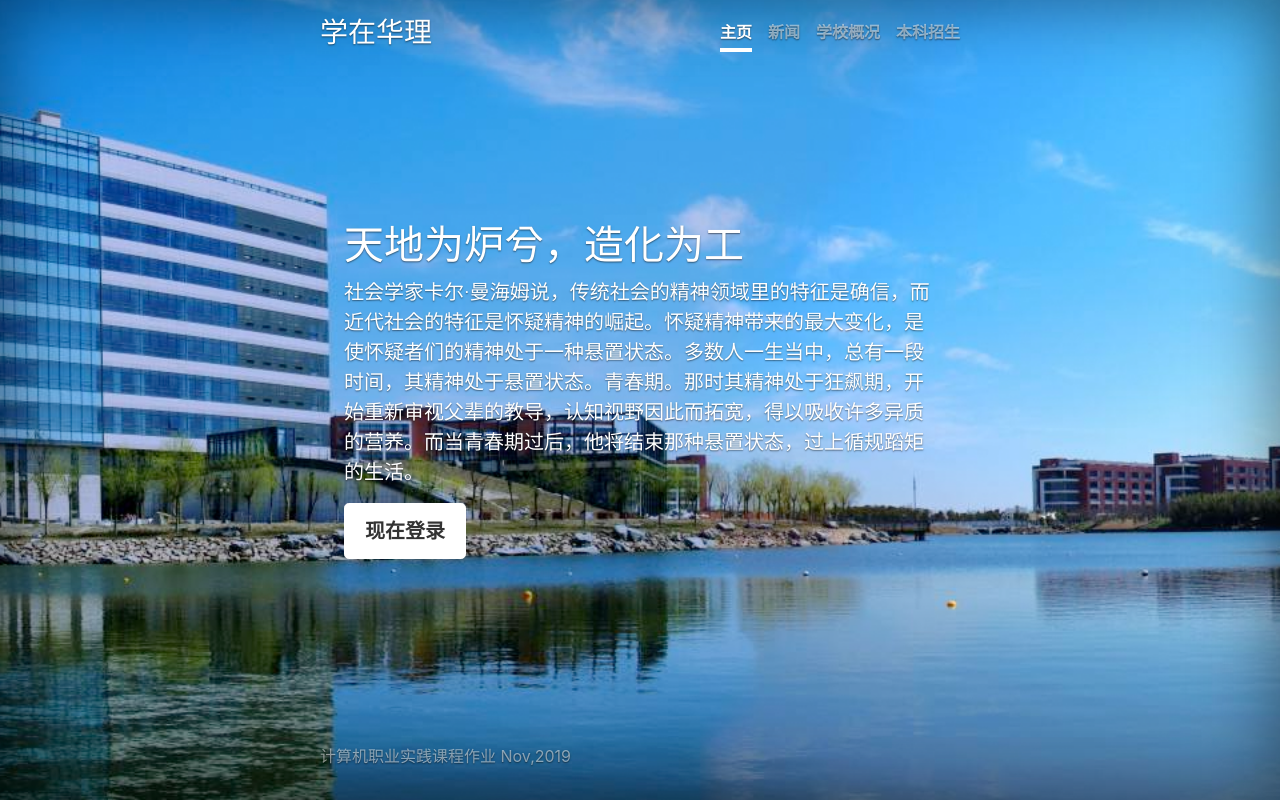
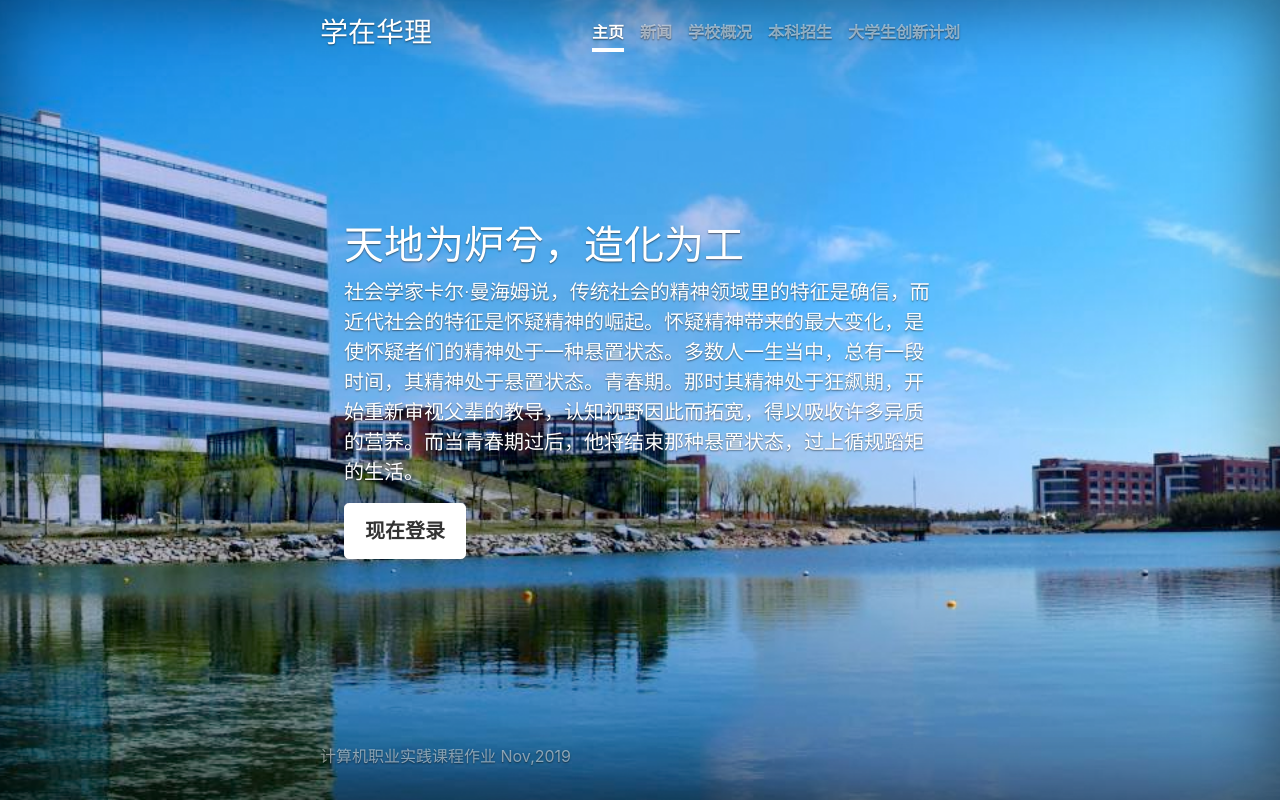
Before and after one commit to thyecust/cs-practice, a plain HTML site: page proj-jwc/index.html in a window 1280 px wide. Drawn offline with nearby package versions, Linux system fonts and the light colour scheme.

Commit message:
Update index.html

```diff
--- a/proj-jwc/index.html
+++ b/proj-jwc/index.html
@@ -21,6 +21,7 @@
               <a class="nav-link" href="news/news.html">新闻</a>
               <a class="nav-link" href="facts/index.html">学校概况</a>
               <a class="nav-link" href="recruitment/index.html">本科招生</a>
+              <a class="nav-link" href="dachuang/dachuang.html">大学生创新计划</a>
             </nav>
           </div>
         </header>
```
